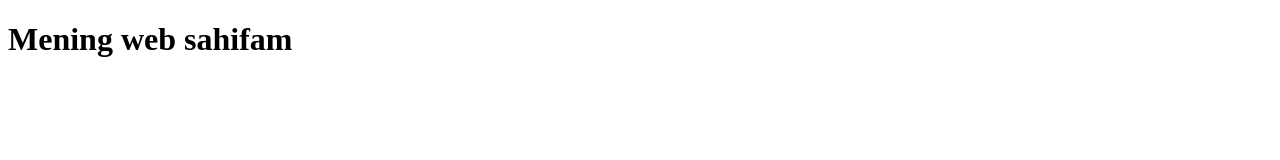
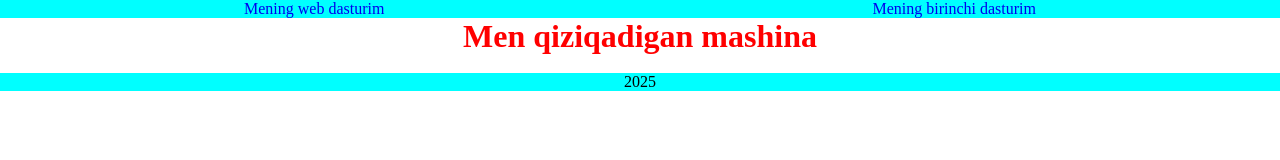
Before and after one commit to Juramurodovbahodir/Birinchi-Websahifam, a plain HTML site: page index.html in a window 1280 px wide. Drawn offline with Linux system fonts and the light colour scheme.

Commit message:
header va hero qo'shildi

```diff
--- a/index.html
+++ b/index.html
@@ -4,8 +4,21 @@
     <meta charset="UTF-8">
     <meta name="viewport" content="width=device-width, initial-scale=1.0">
     <title>Document</title>
+    <link rel="stylesheet" href="style.css">
 </head>
 <body>
-    <h1>Mening web sahifam</h1>
+    <header>
+        <a href="#">Mening web dasturim </a>
+        <nav>
+        <a href="#">Mening birinchi dasturim</a>
+        </nav>
+    </header>
+    <main>
+    <h1>Men qiziqadigan mashina</h1>
+    <img src="https://avatars.mds.yandex.net/i?id=5aa9e0f9f570c70cce2e966f8953c480e8dfe99c-5419040-images-thumbs&n=13" alt="">
+    </main>
+    <footer>
+        <p>2025</p>
+    </footer>
 </body>
 </html>
--- a/style.css
+++ b/style.css
@@ -0,0 +1,34 @@
+*, html{
+    margin: 0;
+    padding: 0;
+    box-sizing: border-box;
+    max-width: 1420px;
+    margin-left: auto;
+    margin-right: auto;
+}
+
+
+header{
+    display: flex;
+    align-items: center;
+    justify-content: space-between;
+    background-color: aqua;
+}
+a{
+    text-decoration: none;
+}
+h1{
+    text-align: center;
+    color: red;
+}
+main{
+    text-align: center;
+}
+img{
+    border-radius: 10px;
+
+}
+footer{
+    background-color: aqua;
+    text-align: center;
+}
```
